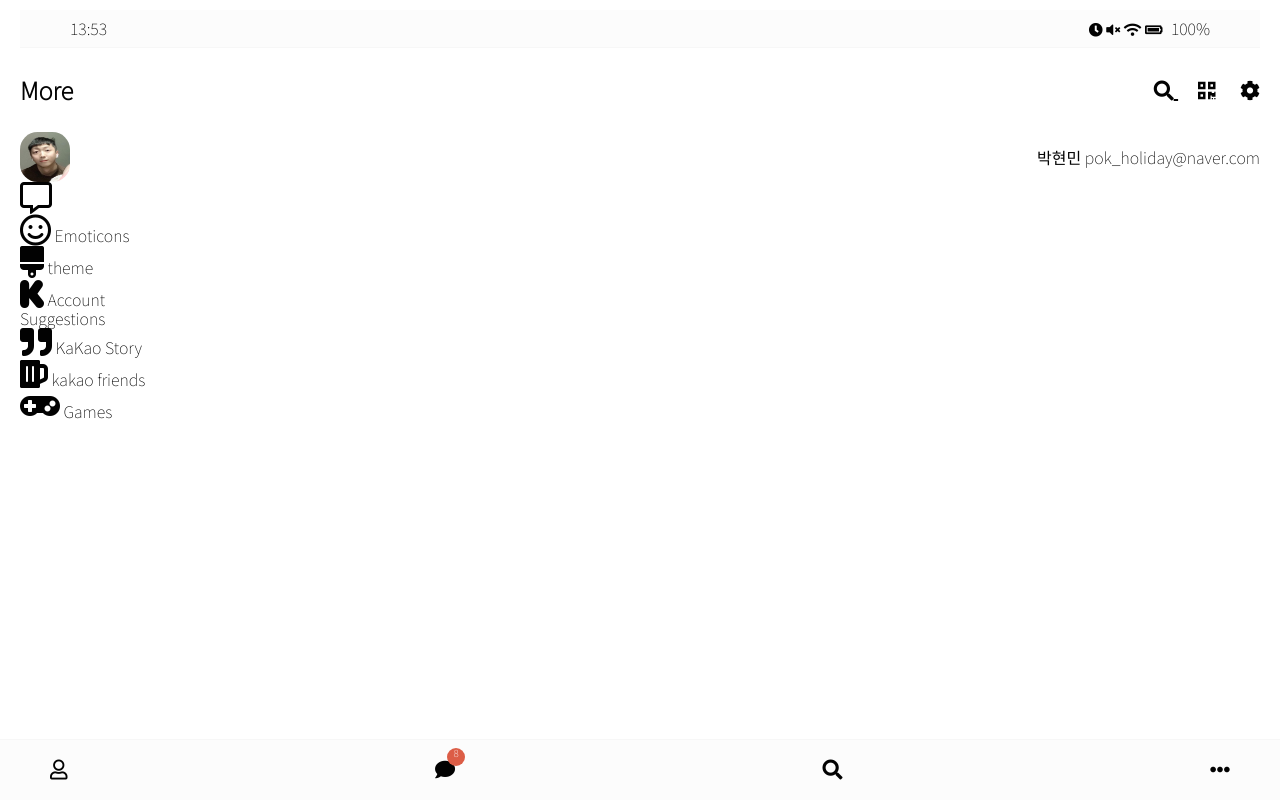
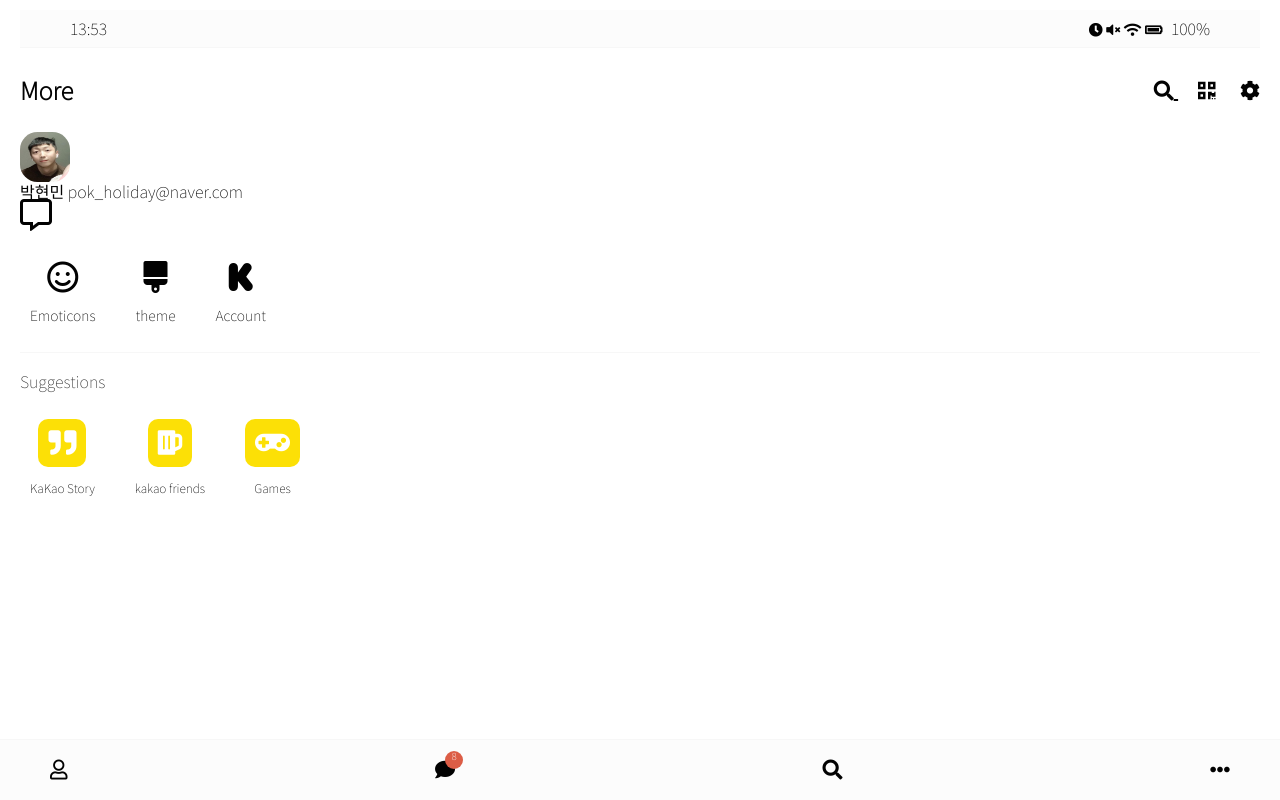
Before and after one commit to parkhyeonmin/clone, a plain HTML site: page more.html in a window 1280 px wide. Drawn offline with Linux system fonts and the light colour scheme.

Commit message:
0316_1
기초복구1

```diff
--- /dev/null
+++ b/css/friend.css
@@ -0,0 +1,70 @@
+.friend {
+  display: flex;
+  justify-content: space-between;
+  align-items: center;
+}
+
+.friend .friend__avatar {
+  width: 50px;
+  border-radius: 38%;
+}
+
+.friend__avatar.g-avatar {
+  width: 70px;
+}
+.friend__avatar.m-avatar {
+  width: 60px;
+}
+
+.friend .friend__column {
+  display: flex;
+  align-items: center;
+}
+
+.friend .friend__avatar {
+  margin-right: 15px;
+}
+
+.friend__content .friend__name {
+  display: block;
+  margin-bottom: 5px;
+}
+
+.friend__content .friend__status,
+.friend__content .friend__bottom-text,
+.friend .chat__timestamp {
+  opacity: 0.6;
+}
+
+.friend__content .friend__bottom-text {
+  font-size: 14px;
+}
+
+.friend__content .friend__status,
+.friend .chat__timestamp {
+  font-size: 12px;
+}
+
+.friend .friend__now-listening {
+  border: 2px solid #52e084;
+  padding: 5px 10px;
+  border-radius: 15px;
+  font-size: 14px;
+}
+
+.friend__now-listening span {
+  opacity: 0.7;
+}
+
+.friend__now-listening i {
+  font-size: 12px;
+}
+
+.friend__add-btn {
+  display: flex;
+  padding: 10px 15px;
+  justify-content: center;
+  align-items: center;
+  background-color: #f5f5f5;
+  border-radius: 5px;
+}
--- /dev/null
+++ b/css/more.css
@@ -0,0 +1,50 @@
+.more .more__btn-list,
+.more .more__suggestions-list {
+  margin: 30px 0px;
+  margin-left: 10px;
+  display: flex;
+  align-items: center;
+}
+
+.more__btn-list .more__btn,
+.more .suggestion {
+  margin-right: 40px;
+  display: flex;
+  flex-direction: column;
+  align-items: center;
+  cursor: pointer;
+}
+
+.more__btn .more__btn-title {
+  font-size: 14px;
+  margin-top: 15px;
+}
+
+.more .more__suggestions {
+  border-top: 1px solid #f7f7f7;
+  padding-top: 20px;
+}
+
+.more .more__title {
+  opacity: 0.8;
+  margin-bottom: 20px;
+}
+
+.suggestion .suggestion__title {
+  font-size: 12px;
+  margin-top: 15px;
+}
+
+.suggestion .suggestion__icon {
+  background-color: #fce006;
+  padding: 10px;
+  display: flex;
+  justify-content: center;
+  align-items: center;
+  border-radius: 10px;
+}
+
+.suggestion__icon i {
+  font-size: 28px;
+  color: white;
+}
--- a/css/nav-bar.css
+++ b/css/nav-bar.css
@@ -22,8 +22,8 @@
 }
 .nav .nav__badge{
     position: absolute;
-    top: -10px;
-    right: -10px;
+    top: -7px;
+    right: -8px;
     font-size: 10px;
     color: white;
     background-color: #dc5d46;
--- /dev/null
+++ b/css/settings.css
@@ -0,0 +1,22 @@
+.settings .settings__sections {
+  border-top: 1px solid #f7f7f7;
+  padding: 30px 0px;
+}
+
+.settings__setting .settings__icon {
+  font-size: 20px;
+  margin-right: 20px;
+}
+
+.settings__setting .settings__title {
+  font-size: 22px;
+  font-weight: 300;
+}
+
+.settings .settings__setting {
+  margin-bottom: 30px;
+}
+
+.settings .settings__setting:last-child {
+  margin-bottom: 0;
+}
--- a/css/style.css
+++ b/css/style.css
@@ -6,6 +6,9 @@
 @import "nav-bar.css";
 @import "chat.css";
 @import "friends.css";
+@import "freind.css";
+@import "more.css";
+@import "settings.css";
 
 
 *{
--- a/more.html
+++ b/more.html
@@ -48,17 +48,16 @@
             <header class="more_header">
                 <div class="friend__column">
                     <div class="friends_friend friend friend--lg">
+                        <div class="friend__column">
                         <img src="myself.jpg" alt="" class="g-avatar friend__avatar" />
-
-                        <div class="friend__content">
+                            <div class="friend__content"></div>
                                 <span class="friend__name">
                                     박현민
                                 </span>
-
                                 <span class="friend__status">
                                     pok_holiday@naver.com
-
                                 </span>
+                            </div>
                         </div>
                     </div>
                     <div class="friend__column">
@@ -97,7 +96,7 @@
 
             <section class="more__suggestions">
                 <h5 class="more__title">Suggestions</h5>
-                <ul class="mor__suggestions-list">
+                <ul class="more__suggestions-list">
                     <li class="more__suggestion suggestion">
                         <span class="suggestion__icon">
                             <i class="fas fa-quote-right fa-2x"></i>
@@ -105,11 +104,11 @@
                         <span class="suggestion__title">KaKao Story</span>
                     </li>
                     <li class="more__suggestion suggestion">
-                        <i class="fas fa-beer fa-2x"></i>
+                        <span class="suggestion__icon"><i class="fas fa-beer fa-2x"></i></span>
                         <span class="suggestion__title">kakao friends</span>
                     </li>
                     <li class="more__suggestion suggestion">
-                        <i class="fas fa-gamepad fa-2x"></i>
+                        <span class="suggestion__icon"><i class="fas fa-gamepad fa-2x"></i></span>
                         <span class="suggestion__title">Games</span>
                     </li>
                 </ul>
```
Lines whose indentation alone changed are shown as unchanged.
